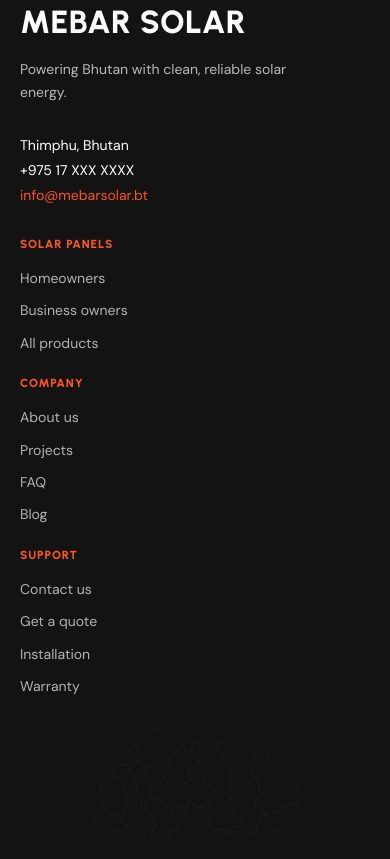
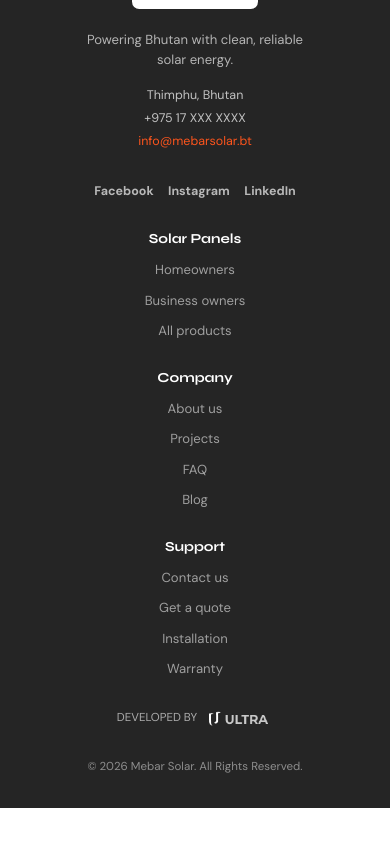
Before and after one commit to UltraRizz/MebarSolar, a React (Create React App) app: page / in a window 390 px wide. Shown: the part 8545-9404 px from the top of the page. After the commit the page ends 9353 px from the top, so only its background shows below. Built offline with nearby package versions, Linux system fonts and the light colour scheme.

Commit message:
feat: update footer layout and styling for improved responsiveness; remove unused map image

```diff
--- a/src/components/Footer/Footer.css
+++ b/src/components/Footer/Footer.css
@@ -11,9 +11,9 @@
 
 .footer-top {
   display: grid;
-  grid-template-columns: minmax(14rem, 0.9fr) minmax(22rem, 1.35fr) minmax(16rem, 0.9fr);
+  grid-template-columns: minmax(14rem, 0.85fr) minmax(22rem, 1.6fr);
   align-items: start;
-  gap: clamp(2rem, 4vw, 4rem);
+  gap: clamp(2rem, 6vw, 6rem);
 }
 
 .footer-brand-block {
@@ -94,14 +94,6 @@
   transform: translateX(0.16rem);
 }
 
-.footer-map {
-  width: 100%;
-  max-height: clamp(7rem, 13vw, 12rem);
-  object-fit: contain;
-  opacity: 0.28;
-  filter: grayscale(1) invert(1);
-}
-
 .footer-bottom {
   display: grid;
   grid-template-columns: minmax(0, 1fr) auto auto;
@@ -149,15 +141,117 @@
   .footer-link-groups {
     grid-template-columns: repeat(2, minmax(0, 1fr));
   }
-
-  .footer-map {
-    justify-self: start;
-    max-width: 24rem;
-  }
 }
 
 @media (max-width: 35rem) {
+  .site-footer {
+    background: #252525;
+  }
+
+  .footer-shell {
+    width: min(100% - 2rem, 22rem);
+    gap: 2rem;
+    justify-items: center;
+    padding-block: 2rem;
+    text-align: center;
+  }
+
+  .footer-top {
+    display: contents;
+  }
+
+  .footer-bottom {
+    display: contents;
+  }
+
+  .footer-brand-block {
+    justify-items: center;
+    order: 1;
+  }
+
+  .footer-brand-block h2 {
+    max-width: 9rem;
+    padding: 0.6rem 0.7rem;
+    border-radius: 0.45rem;
+    background: var(--color-surface);
+    color: var(--color-text);
+    font-size: 0.92rem;
+    line-height: 1.05;
+  }
+
+  .footer-brand-block p {
+    max-width: 15rem;
+    margin-block-start: 1.3rem;
+    color: rgba(255, 255, 255, 0.66);
+    font-size: 0.82rem;
+    line-height: 1.55;
+  }
+
+  .footer-brand-block address {
+    justify-items: center;
+    margin-block-start: 1rem;
+    color: rgba(255, 255, 255, 0.72);
+    font-size: 0.78rem;
+  }
+
   .footer-link-groups {
     grid-template-columns: 1fr;
+    gap: 1.9rem;
+    justify-items: center;
+    order: 3;
+  }
+
+  .footer-link-groups nav {
+    justify-items: center;
+    gap: 0.72rem;
+  }
+
+  .footer-link-groups h3 {
+    margin-block-end: 0.1rem;
+    color: var(--color-surface);
+    font-family: var(--font-heading);
+    font-size: 0.86rem;
+    letter-spacing: 0;
+    text-transform: none;
+  }
+
+  .footer-link-groups a {
+    width: auto;
+    color: rgba(255, 255, 255, 0.56);
+    font-size: 0.82rem;
+  }
+
+  .footer-link-groups a:hover,
+  .footer-social a:hover {
+    transform: none;
+  }
+
+  .footer-social {
+    justify-content: center;
+    gap: 0.9rem;
+    order: 2;
+  }
+
+  .footer-social a {
+    color: rgba(255, 255, 255, 0.68);
+    font-size: 0.78rem;
+    font-weight: 700;
+  }
+
+  .footer-credit {
+    justify-content: center;
+    font-size: 0.72rem;
+    order: 4;
+  }
+
+  .footer-credit img {
+    width: 4rem;
+  }
+
+  .footer-bottom p {
+    max-width: 15rem;
+    color: rgba(255, 255, 255, 0.48);
+    font-size: 0.72rem;
+    order: 5;
   }
 }
--- a/src/components/Footer/Footer.tsx
+++ b/src/components/Footer/Footer.tsx
@@ -1,6 +1,5 @@
 import React from "react";
 import { Link } from "react-router-dom";
-import footerMap from "../../assets/images/Footer/map.png";
 import ultraLogo from "../../assets/images/Footer/Ultra.png";
 import "./Footer.css";
 
@@ -60,12 +59,6 @@ const Footer: React.FC = () => {
               </nav>
             ))}
           </div>
-
-          <img
-            className="footer-map"
-            src={footerMap}
-            alt="Map showing the service location in Bhutan"
-          />
         </div>
 
         <div className="footer-bottom">
```
